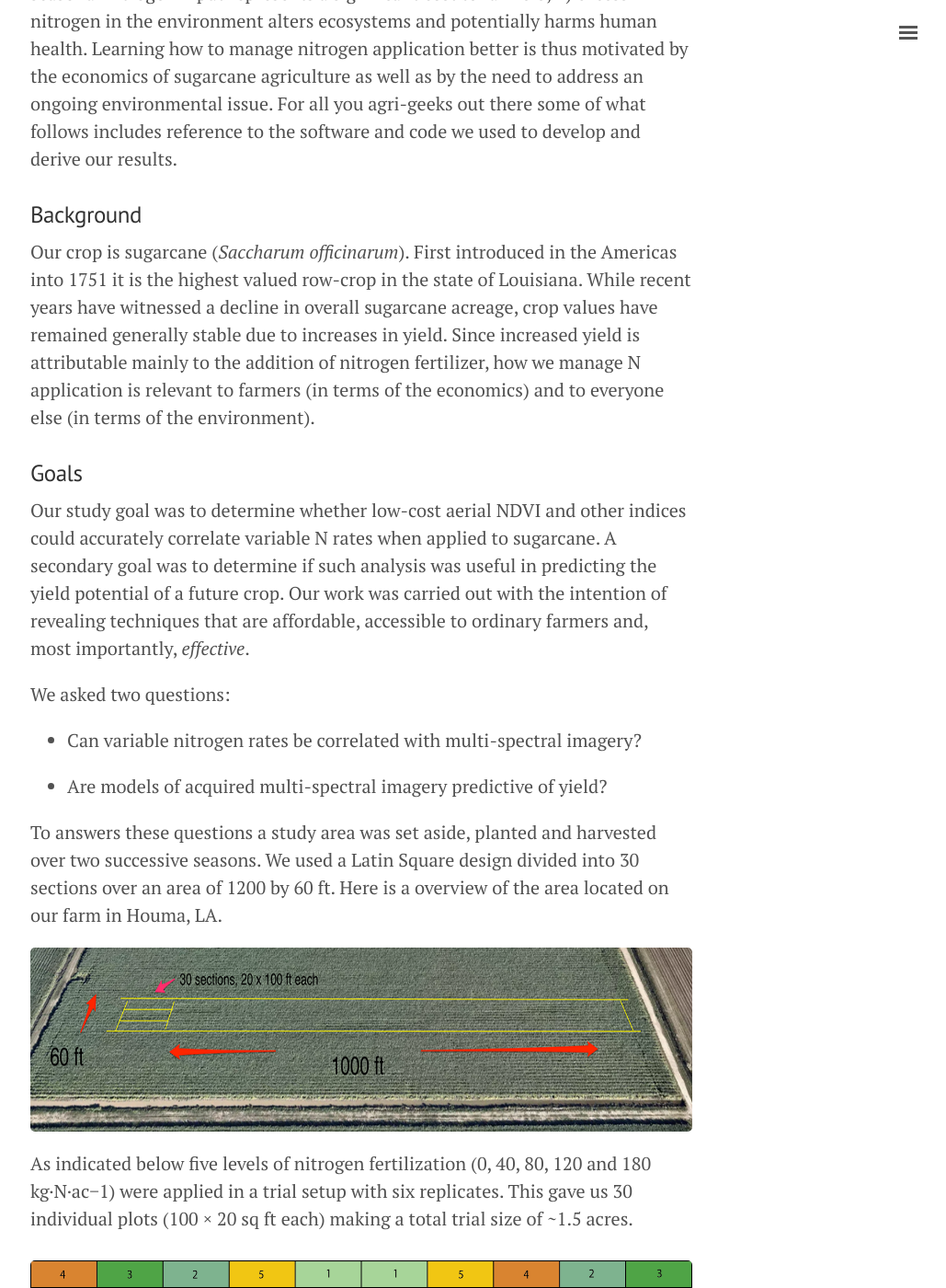
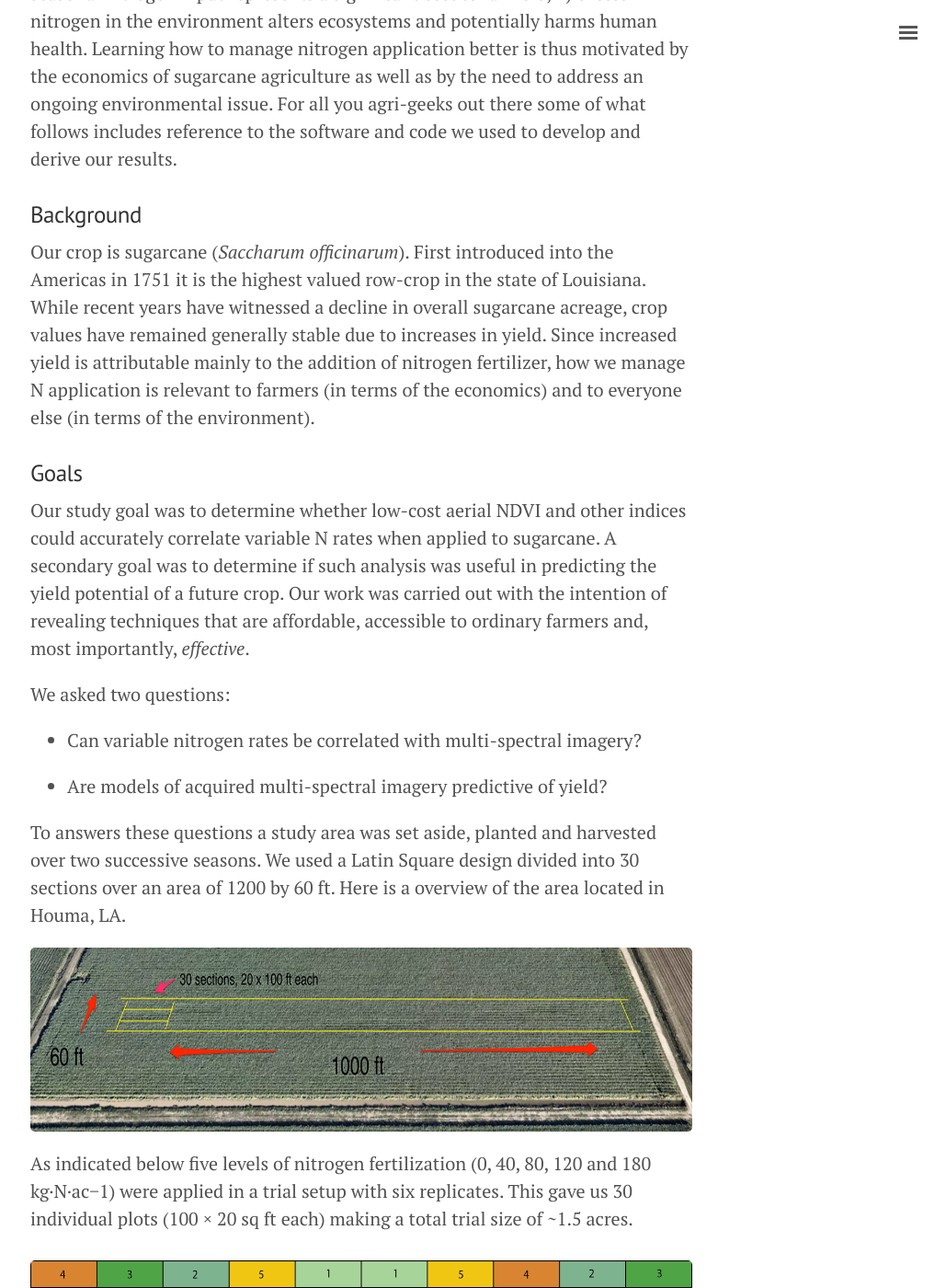
Before and after one commit to geraldmc/geraldmc.github.io, a Jekyll site: the page built from _posts/2019-04-06-predicting-yield-1.md, in a window 1280 px wide and 1400 px high, scrolled down 676 px. Shown: the whole window at 92% size, without its empty margins (247-1276 px from the left). Built offline with Jekyll 4.4.1, drawn with Linux system fonts in a browser that asks for light colours.

Commit message:
updates part 1

```diff
--- a/_posts/2019-04-06-predicting-yield-1.md
+++ b/_posts/2019-04-06-predicting-yield-1.md
@@ -11,7 +11,7 @@ I'm sharing a series of posts that document my experiences running a two-year ag
 
 ### Background
 
-Our crop is sugarcane (*Saccharum officinarum*). First introduced in the Americas into 1751 it is the highest valued row-crop in the state of Louisiana. While recent years have witnessed a decline in overall sugarcane acreage, crop values have remained generally stable due to increases in yield. Since increased yield is attributable mainly to the addition of nitrogen fertilizer, how we manage N application is relevant to farmers (in terms of the economics) and to everyone else (in terms of the environment).
+Our crop is sugarcane (*Saccharum officinarum*). First introduced into the Americas in 1751 it is the highest valued row-crop in the state of Louisiana. While recent years have witnessed a decline in overall sugarcane acreage, crop values have remained generally stable due to increases in yield. Since increased yield is attributable mainly to the addition of nitrogen fertilizer, how we manage N application is relevant to farmers (in terms of the economics) and to everyone else (in terms of the environment).
 
 ### Goals
 Our study goal was to determine whether low-cost aerial NDVI and other indices could accurately correlate variable N rates when applied to sugarcane. A secondary goal was to determine if such analysis was useful in predicting the yield potential of a future crop. Our work was carried out with the intention of revealing techniques that are affordable, accessible to ordinary farmers and, most importantly, *effective*.
@@ -23,7 +23,7 @@ We asked two questions:
 * Are models of acquired multi-spectral imagery predictive of yield?
 
 
- To answers these questions a study area was set aside, planted and harvested over two successive seasons. We used a Latin Square design divided into 30 sections over an area of 1200 by 60 ft. Here is a overview of the area located on our farm in Houma, LA.
+ To answers these questions a study area was set aside, planted and harvested over two successive seasons. We used a Latin Square design divided into 30 sections over an area of 1200 by 60 ft. Here is a overview of the area located in Houma, LA.
 
 ![Study Area]({{ site.url }}/assets/study-area.png){:height="200px" width="850px"}
 
```
